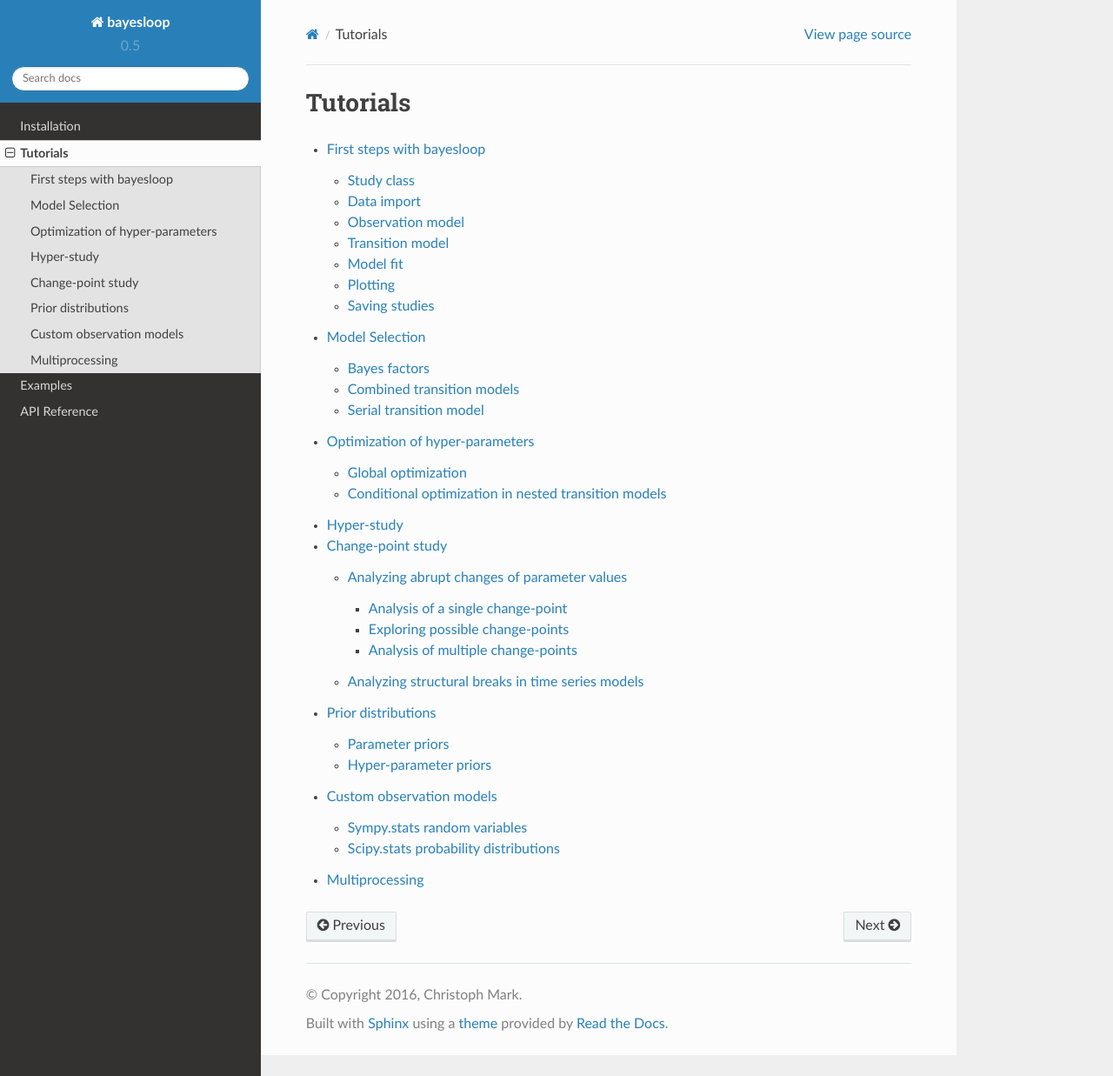
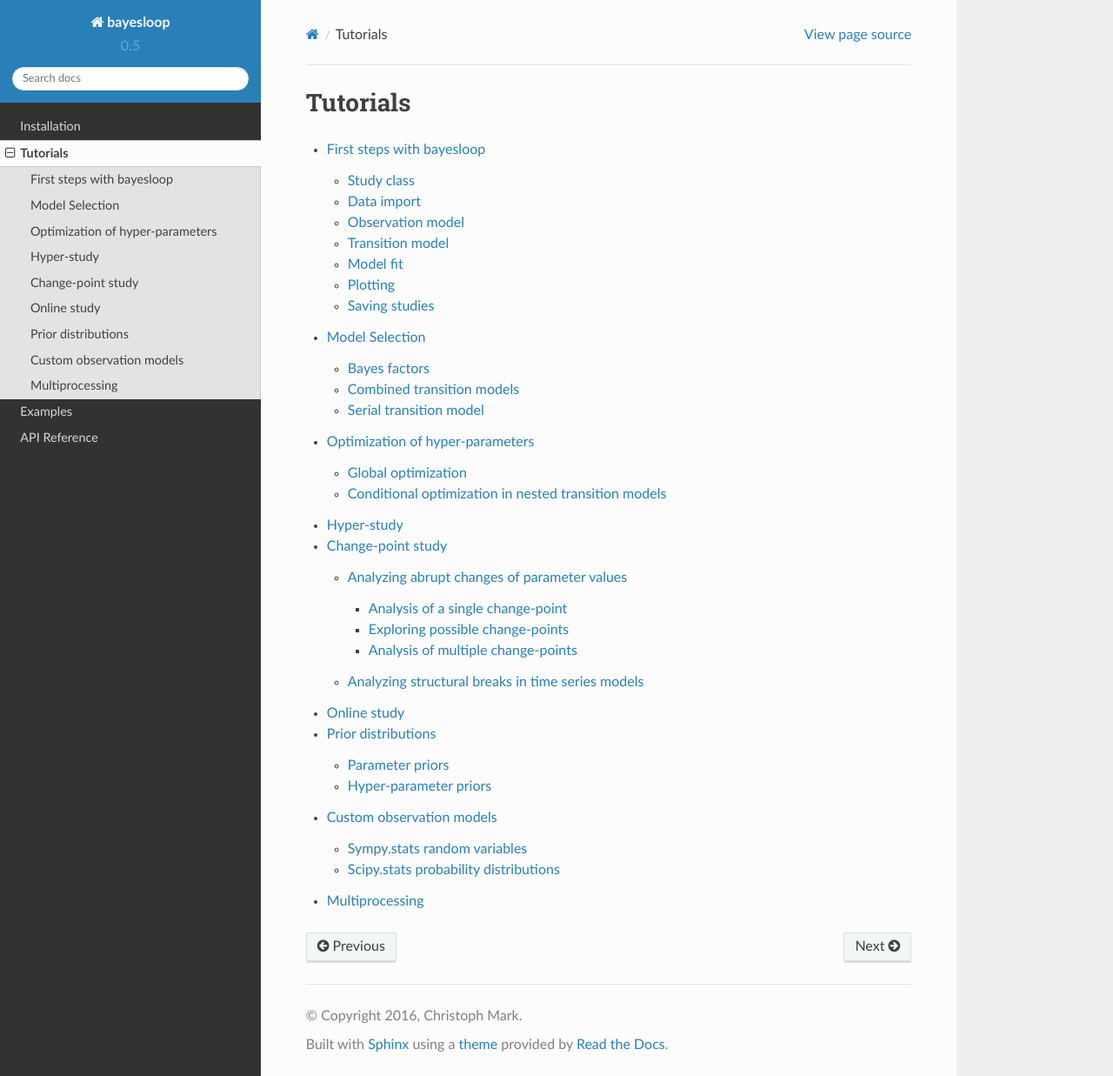
Before and after one commit to christophmark/bayesloop, a Sphinx documentation site: the page built from docs/source/tutorials.rst, in a window 1280 px wide and 1237 px high. Shown: the whole window at 87% size. Built offline with Sphinx 7.4.7 and the Read the Docs theme 2.0.0, drawn with Linux system fonts in a browser that asks for light colours; some of the changed lines change nothing that is shown.

Commit message:
Included tutorial for online study

```diff
--- a/docs/source/tutorials.rst
+++ b/docs/source/tutorials.rst
@@ -10,6 +10,7 @@
     tutorials/hyperparameteroptimization.ipynb
     tutorials/hyperstudy.ipynb
     tutorials/changepointstudy.ipynb
+    tutorials/onlinestudy.ipynb
     tutorials/priordistributions.ipynb
     tutorials/customobservationmodels.ipynb
     tutorials/multiprocessing.ipynb
```
